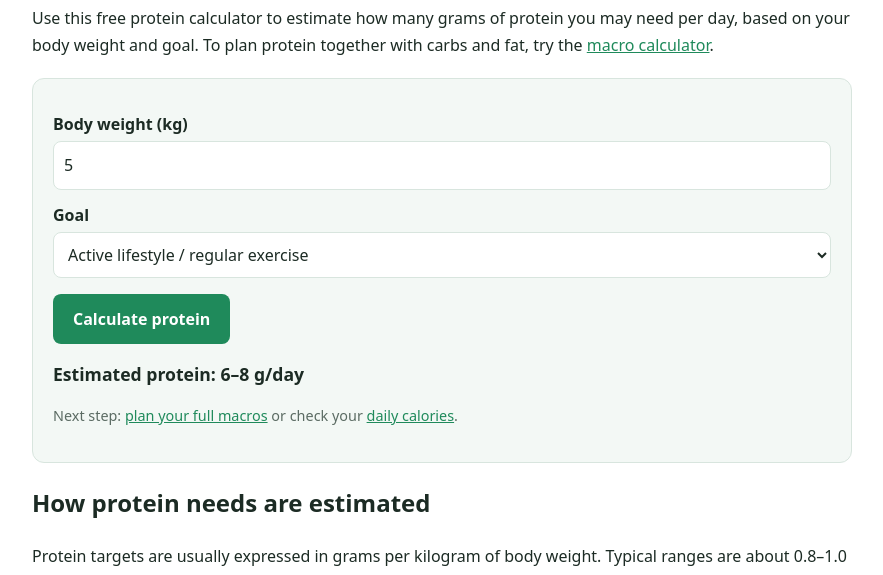
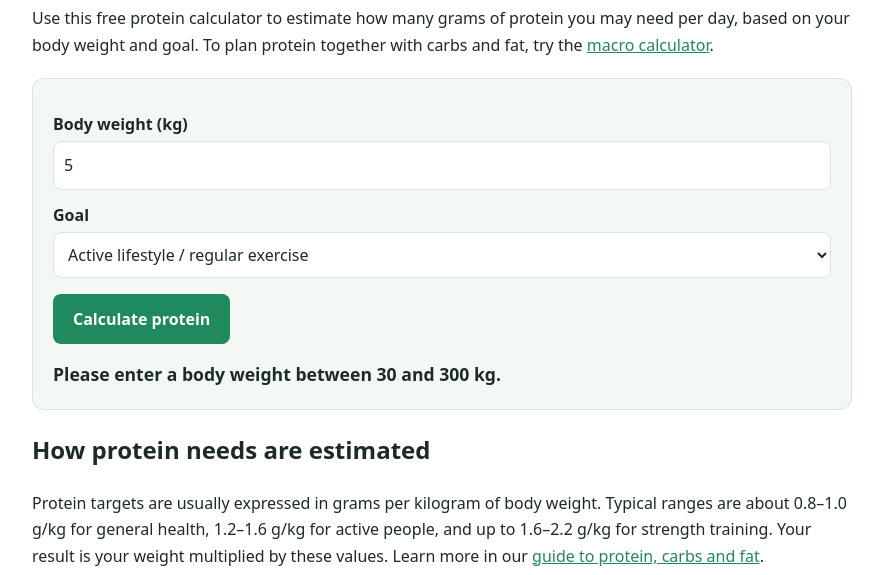
Before and after one commit to ehtesham8958873-ops/caloriewise-ai, a plain HTML site: page calculators/protein-calculator.html in a window 1280 px wide. Both pictures are taken after typing "5" into the empty fields and a click on the button "Calculate protein". Shown: the part 195-770 px from the top of the page, without its empty margins (198-1081 px from the left). Drawn offline with Linux system fonts and the light colour scheme.

Commit message:
Update protein-calculator.html

```diff
--- a/calculators/protein-calculator.html
+++ b/calculators/protein-calculator.html
@@ -10,6 +10,11 @@
 <meta property="og:description" content="Estimate your daily protein needs in grams. Free, no account needed.">
 <meta property="og:url" content="https://caloriewise-ai.pages.dev/calculators/protein-calculator.html">
 <meta property="og:type" content="website">
+  <meta property="og:image" content="https://caloriewise-ai.pages.dev/og-image.png">
+<meta name="twitter:card" content="summary_large_image">
+<meta name="twitter:title" content="Free Protein Calculator | CalorieWise AI">
+<meta name="twitter:description" content="Estimate your daily protein needs in grams with our free protein calculator.">
+<meta name="twitter:image" content="https://caloriewise-ai.pages.dev/og-image.png">
 <script type="application/ld+json">
 {"@context":"https://schema.org","@type":"BreadcrumbList","itemListElement":[
 {"@type":"ListItem","position":1,"name":"Home","item":"https://caloriewise-ai.pages.dev/"},
@@ -131,8 +136,8 @@ document.getElementById('go').addEventListener('click', function () {
   var r = document.getElementById('goal').value.split(',');
   var out = document.getElementById('result');
   var next = document.getElementById('next');
-  if (!(wt > 0)) {
-    out.textContent = 'Please enter a valid body weight.';
+if (!Number.isFinite(wt) || wt < 30 || wt > 300) {
+    out.textContent = 'Please enter a body weight between 30 and 300 kg.';
     next.hidden = true;
     return;
   }
```
